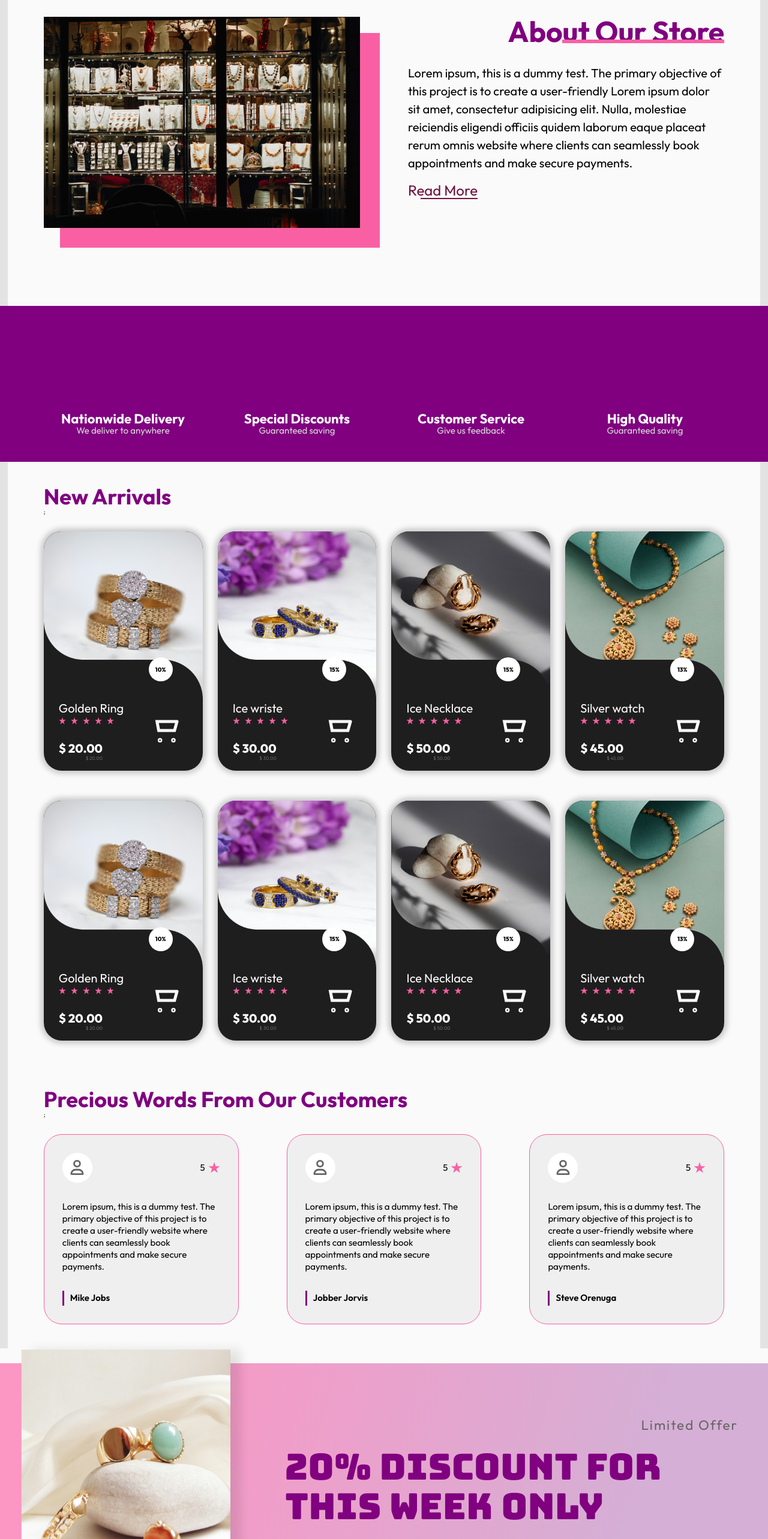
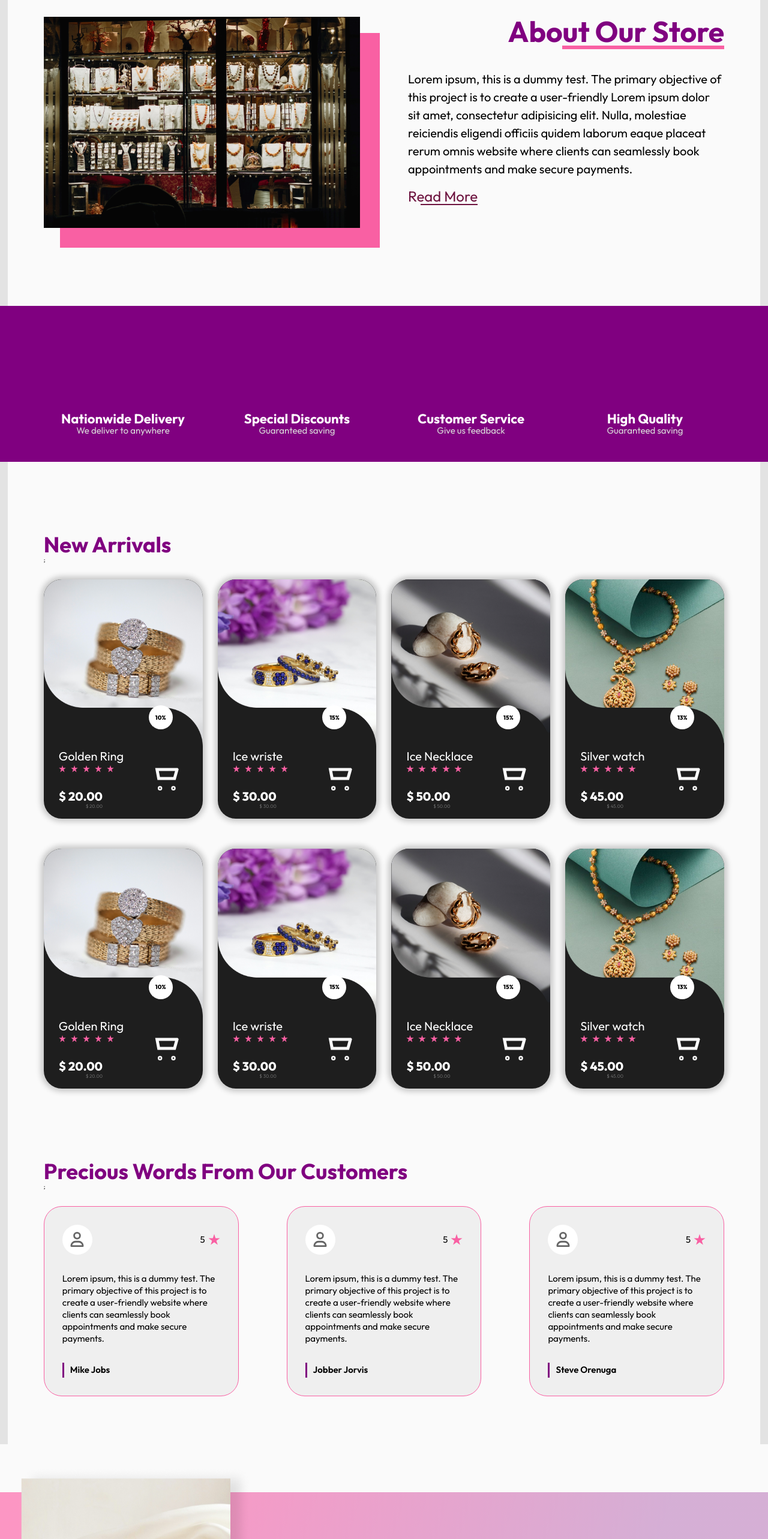
Before and after one commit to timmyproofficial/premier-store, a React (Vite) app: page / in a window 1280 px wide. Shown: the part 1651-4217 px from the top of the page at 60% size. Built offline with nearby package versions, Linux system fonts and the light colour scheme.

Commit message:
Fix layout issue

```diff
--- a/src/components/BlockWhite.tsx
+++ b/src/components/BlockWhite.tsx
@@ -9,7 +9,7 @@ const BlockWhite = ({
 }) => {
   return (
     <section
-      className={`bg-block-color w-[98%] px-6 py-16 lg:px-24 mx-auto relative ${classes}`}
+      className={`bg-block-color w-[98%] px-6 pt-16 pb-32 lg:px-24 mx-auto relative ${classes}`}
     >
       {children}
     </section>
--- a/src/components/DiscountBlock.tsx
+++ b/src/components/DiscountBlock.tsx
@@ -3,7 +3,7 @@ import HeadingDiscount from './HeadingDiscount';
 
 const DiscountBlock = () => {
   return (
-    <section className="bg-block-color py-5 md:py-10">
+    <section className="bg-block-color py-32">
       <div className="grid md:grid-cols-[25%_1fr] md:gap-52 items-center p-16 md:px-20 discount-block">
         <img
           src={discountImg}
--- a/src/components/HeadingBorderLg.tsx
+++ b/src/components/HeadingBorderLg.tsx
@@ -8,7 +8,7 @@ const HeadingBorderLg = ({
   return (
     <div className={`inline-flex flex-col ${classes}`}>
       <h2 className="font-[700]">{mainText}</h2>
-      <div className="bg-secondary-color w-[75%] mt-[-10px] border-[3px] border-secondary-color self-end"></div>
+      <div className="bg-secondary-color w-[75%] border-[3px] border-secondary-color self-end"></div>
     </div>
   );
 };
--- a/src/components/NewArrivalsBlock.tsx
+++ b/src/components/NewArrivalsBlock.tsx
@@ -5,8 +5,10 @@ import NewArrivals from './NewArrivals';
 const NewArrivalsBlock = () => {
   return (
     <BlockWhite>
-      <HeadingPlain mainText="New Arrivals" />
-      <NewArrivals />
+      <div className="pt-32">
+        <HeadingPlain mainText="New Arrivals" />
+        <NewArrivals />
+      </div>
     </BlockWhite>
   );
 };
```
